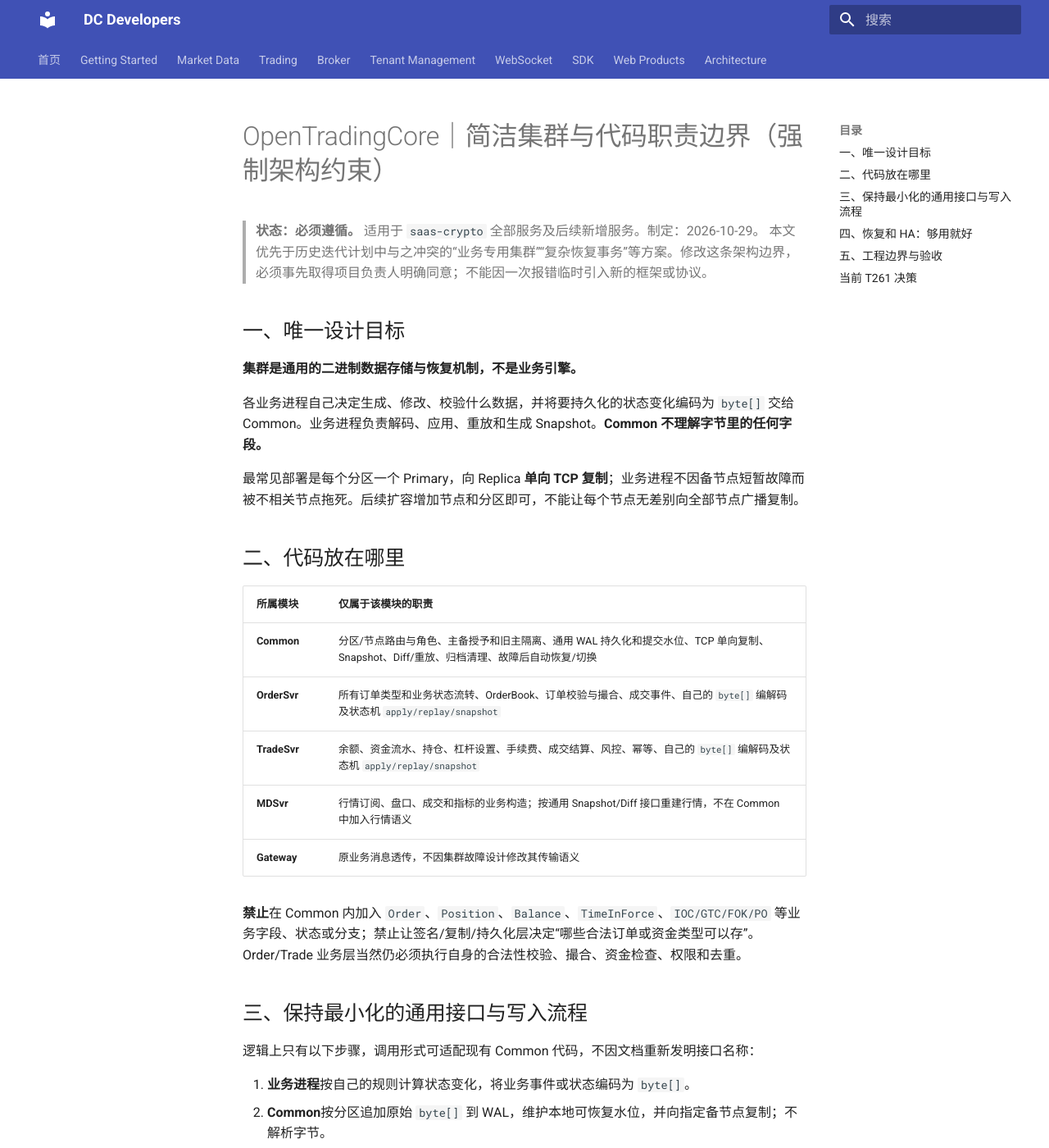
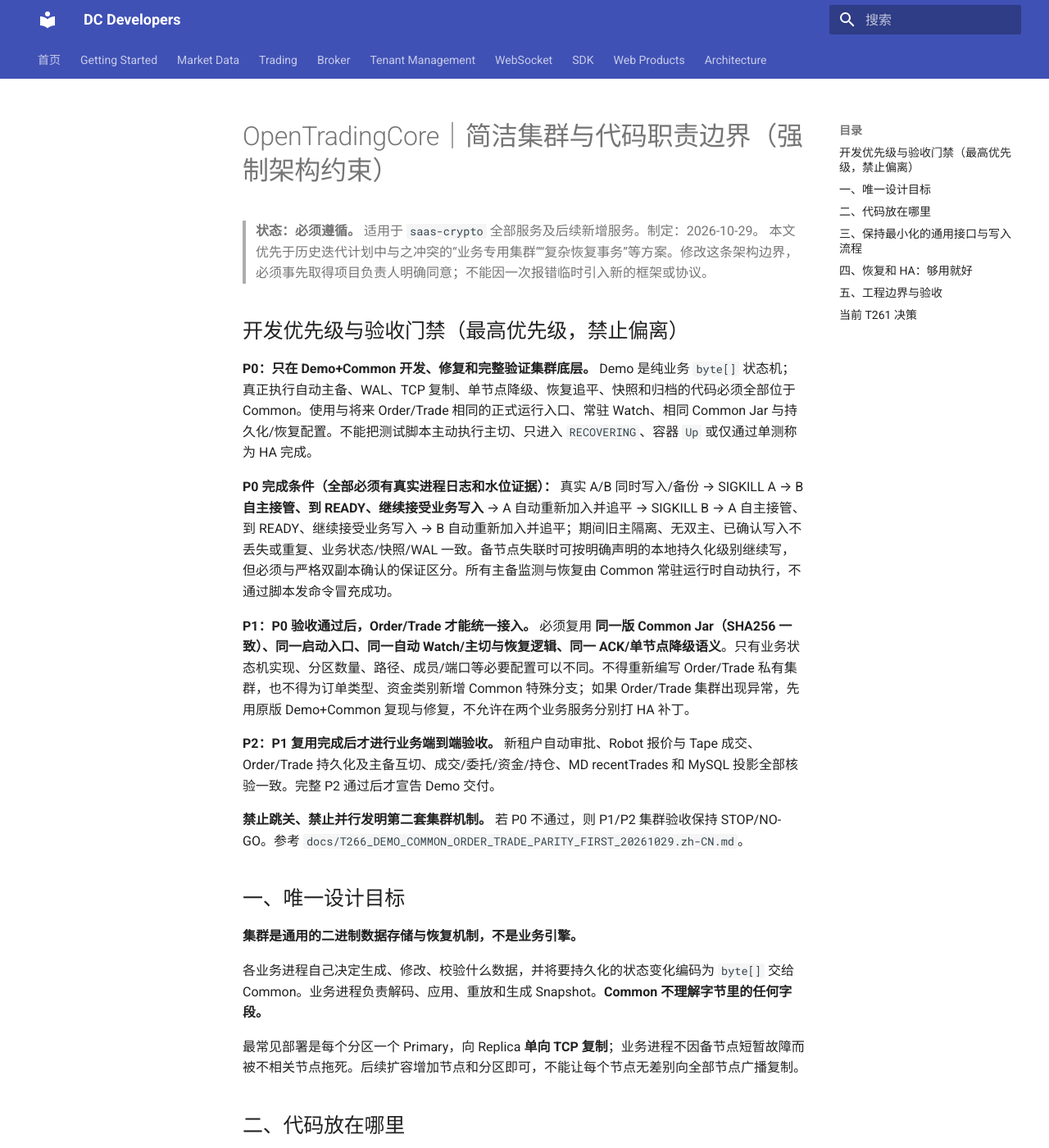
Before and after one commit to bliplink/dc-quant-deploy, an MkDocs documentation site: the page built from docs/ARCHITECTURE_SIMPLE_COMMON_BOUNDARY_20261029.zh-CN.md, in a window 1280 px wide and 1400 px high. Shown: the whole window at 82% size. Built offline with MkDocs 1.6.1 and Material for MkDocs 9.7.7, drawn with Linux system fonts in a browser that asks for light colours.

Commit message:
docs: enforce P0 Demo Common first, P1 Order Trade reuse, P2 business acceptance

```diff
--- a/docs/ARCHITECTURE_SIMPLE_COMMON_BOUNDARY_20261029.zh-CN.md
+++ b/docs/ARCHITECTURE_SIMPLE_COMMON_BOUNDARY_20261029.zh-CN.md
@@ -2,6 +2,18 @@
 
 > **状态：必须遵循。** 适用于 `saas-crypto` 全部服务及后续新增服务。制定：2026-10-29。
 > 本文优先于历史迭代计划中与之冲突的“业务专用集群”“复杂恢复事务”等方案。修改这条架构边界，必须事先取得项目负责人明确同意；不能因一次报错临时引入新的框架或协议。
+
+## 开发优先级与验收门禁（最高优先级，禁止偏离）
+
+**P0：只在 Demo+Common 开发、修复和完整验证集群底层。** Demo 是纯业务 `byte[]` 状态机；真正执行自动主备、WAL、TCP 复制、单节点降级、恢复追平、快照和归档的代码必须全部位于 Common。使用与将来 Order/Trade 相同的正式运行入口、常驻 Watch、相同 Common Jar 与持久化/恢复配置。不能把测试脚本主动执行主切、只进入 `RECOVERING`、容器 `Up` 或仅通过单测称为 HA 完成。
+
+**P0 完成条件（全部必须有真实进程日志和水位证据）：** 真实 A/B 同时写入/备份 → SIGKILL A → B **自主接管、到 READY、继续接受业务写入** → A 自动重新加入并追平 → SIGKILL B → A 自主接管、到 READY、继续接受业务写入 → B 自动重新加入并追平；期间旧主隔离、无双主、已确认写入不丢失或重复、业务状态/快照/WAL 一致。备节点失联时可按明确声明的本地持久化级别继续写，但必须与严格双副本确认的保证区分。所有主备监测与恢复由 Common 常驻运行时自动执行，不通过脚本发命令冒充成功。
+
+**P1：P0 验收通过后，Order/Trade 才能统一接入。** 必须复用 **同一版 Common Jar（SHA256 一致）、同一启动入口、同一自动 Watch/主切与恢复逻辑、同一 ACK/单节点降级语义**。只有业务状态机实现、分区数量、路径、成员/端口等必要配置可以不同。不得重新编写 Order/Trade 私有集群，也不得为订单类型、资金类别新增 Common 特殊分支；如果 Order/Trade 集群出现异常，先用原版 Demo+Common 复现与修复，不允许在两个业务服务分别打 HA 补丁。
+
+**P2：P1 复用完成后才进行业务端到端验收。** 新租户自动审批、Robot 报价与 Tape 成交、Order/Trade 持久化及主备互切、成交/委托/资金/持仓、MD recentTrades 和 MySQL 投影全部核验一致。完整 P2 通过后才宣告 Demo 交付。
+
+**禁止跳关、禁止并行发明第二套集群机制。** 若 P0 不通过，则 P1/P2 集群验收保持 STOP/NO-GO。参考 `docs/T266_DEMO_COMMON_ORDER_TRADE_PARITY_FIRST_20261029.zh-CN.md`。
 
 ## 一、唯一设计目标
 
```
